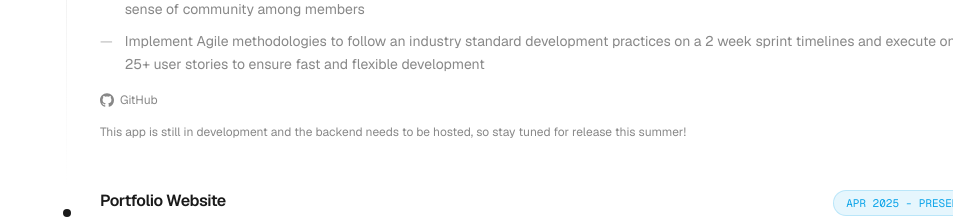
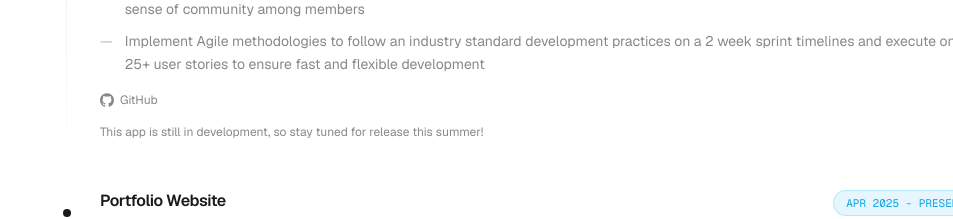
Before and after one commit to theabhiramr/theabhiramr, a React (Vite) app: page /work in a window 1280 px wide. Shown: the part 3714-3933 px from the top of the page, without its empty margins (327-1280 px from the left). Built offline with nearby package versions, Linux system fonts and the light colour scheme.

Commit message:
attention to detail

```diff
--- a/src/constants/data.js
+++ b/src/constants/data.js
@@ -90,7 +90,7 @@ const projects = [
       "Nativewind",
     ],
     additional:
-      "This app is still in development and the backend needs to be hosted, so stay tuned for release this summer!",
+      "This app is still in development, so stay tuned for release this summer!",
     link: "https://chinmayajanata.org",
     githubLink: "https://github.com/Project-Janatha/Project-Janatha",
   },
```
